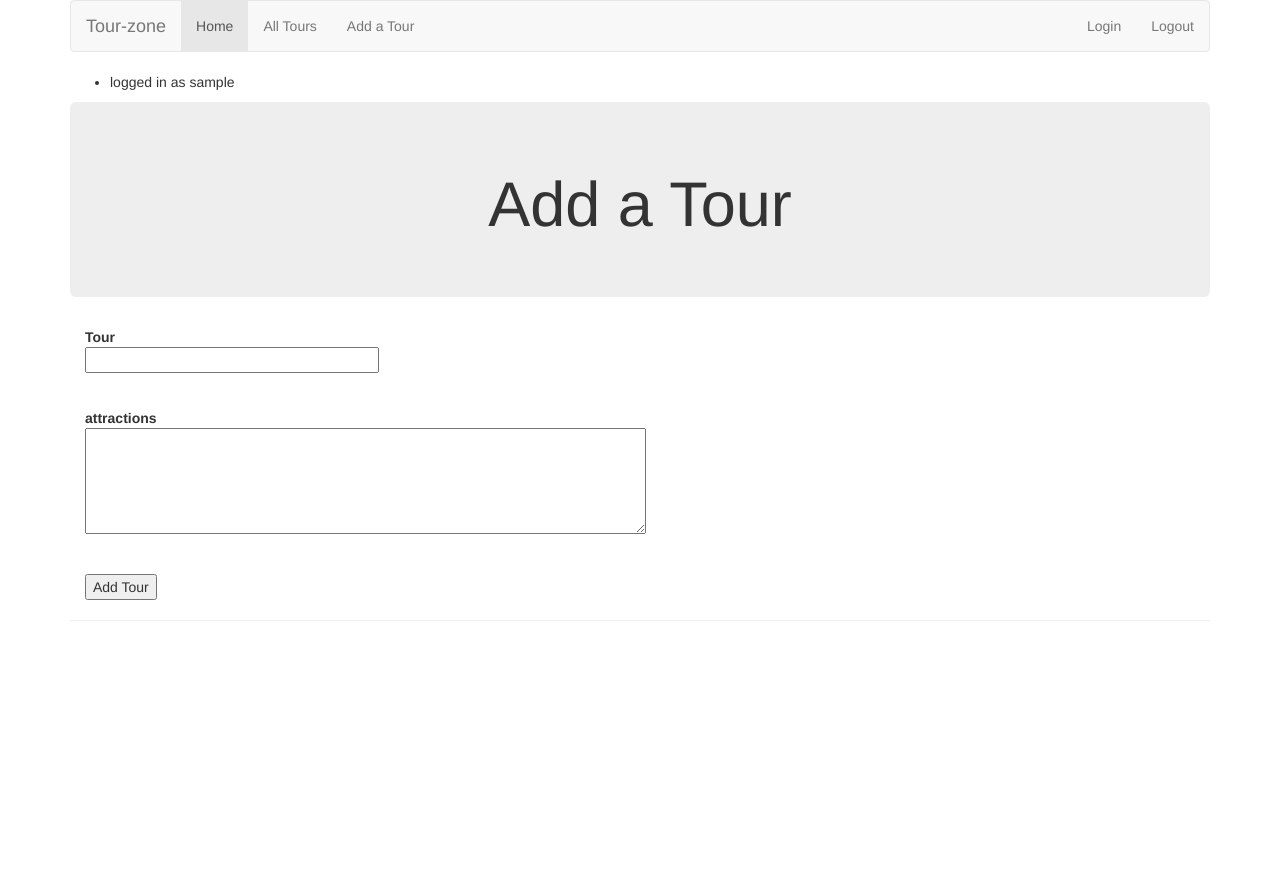
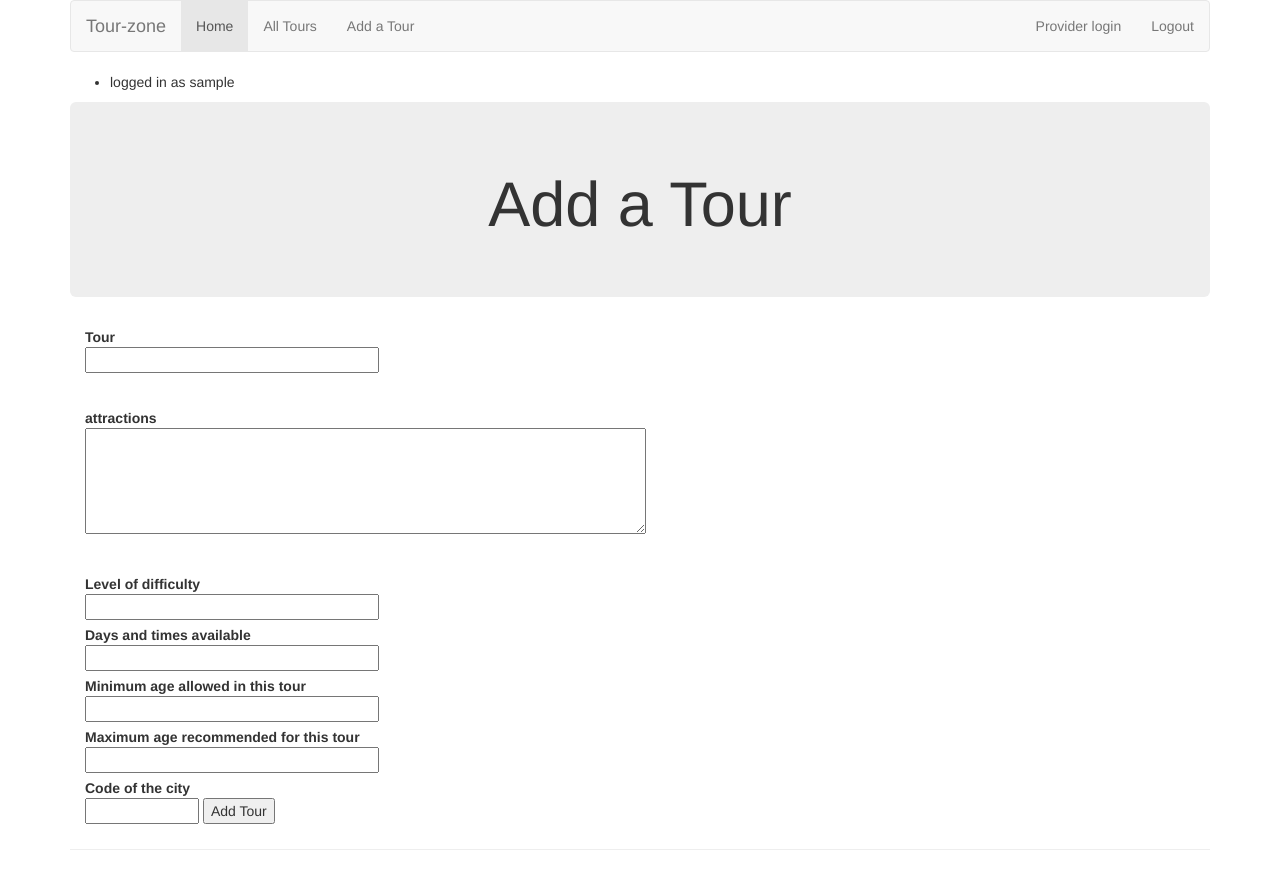
Before and after one commit to karlajagan/tour-zone, a Flask app: page /newpost in a window 1280 px wide. Before the commit the page ends 621 px from the top, so only its background shows below. Run offline with Flask 2, Linux system fonts and the light colour scheme; the visitor is signed in with stand-in values (Sample User, id 1); some libraries are stand-ins or nearby versions.

Commit message:
added registration of provider, enter new tours

```diff
--- a/main.py
+++ b/main.py
@@ -9,36 +9,79 @@ app.config['SQLALCHEMY_DATABASE_URI'] = 'mysql+pymysql://tour-zone:tourzonepw@lo
 app.config['SQLALCHEMY_ECHO'] = True
 app.secret_key = 'fsfsdfsdfsd'
 
-#from model import db, Blog, User
+# from model import db, Blog, User
 
 db = SQLAlchemy(app)
+
 
 class Tour(db.Model):
 
     tour_id = db.Column(db.Integer, primary_key=True)
-    tour = db.Column(db.String(100))
+    tour = db.Column(db.String(100), nullable=False)
     attraction = db.Column(db.String(500))
+    difficulty_level = db.Column(db.Integer)
+    availability = db.Column(db.String(200))
+    min_age = db.Column(db.Integer)
+    max_age = db.Column(db.Integer)
     date_stamp = db.Column(db.DateTime)
     provider_id = db.Column(db.Integer, db.ForeignKey('provider.id'))
+    city_id = db.Column(db.Integer, db.ForeignKey('city.id'))
 
-    def __init__(self, tour, attraction, date_stamp, provider):
+    def __init__(self, tour, attraction, difficulty_level, availability,
+                 min_age, max_age, date_stamp, provider, city):
         self.tour = tour
         self.attraction = attraction
+        self.difficulty_level = difficulty_level
+        self.availability = availability
+        self.min_age = min_age
+        self.max_age = max_age
         self.date_stamp = date_stamp
         self.provider = provider
+        self.city = city
+
 
 class Provider(db.Model):
 
     id = db.Column(db.Integer, primary_key=True)
-    username = db.Column(db.String(100), unique=True)
+    name = db.Column(db.String(50), nullable=False)
+    last_name = db.Column(db.String(50), nullable=False)
+    username = db.Column(db.String(50), unique=True)
     email = db.Column(db.String(100), unique=True)
-    password = db.Column(db.String(100))
+    password = db.Column(db.String(100), nullable=False)
+    primary_phone = db.Column(db.Integer, nullable=False)
+    street_address = db.Column(db.String(100), nullable=False)
+    driver_license = db.Column(db.String(50))
+    city_id = db.Column(db.Integer, db.ForeignKey('city.id'))
     tours = db.relationship('Tour', backref='provider')
 
-    def __init__(self, username, email, password):
+    def __init__(self, name, last_name,
+                 username, email, password, primary_phone,
+                 street_address, driver_license, city):
+        self.name = name
+        self.last_name = last_name
         self.username = username
         self.email = email
         self.password = password
+        self.primary_phone = primary_phone
+        self.street_address = street_address
+        self.driver_license = driver_license
+        self.city = city
+
+
+class City(db.Model):
+
+    id = db.Column(db.Integer, primary_key=True)
+    name = db.Column(db.String(100))
+    state = db.Column(db.String(60))
+    country = db.Column(db.String(60))
+    tours = db.relationship('Tour', backref='city')
+    providers = db.relationship('Provider', backref='city')
+
+    def __init__(self, name, state, country):
+        self.name = name
+        self.state = state
+        self.country = country
+
 
 def is_space(word):
     if ' ' in word:
@@ -46,18 +89,20 @@ def is_space(word):
     else:
         return False
 
-def validate_field(field,text):
+
+def validate_field(field, text):
     error = ""
     if field == "" and text != "Email ":
-        error = text+"must not be empty"
+        error = text + "must not be empty"
     elif is_space(field):
-        error = text+"should not contain spaces"
+        error = text + "should not contain spaces"
         field = ""
     else:
         if len(field) <= 3 or len(field) >= 40:
-            error = text+"must have between 3 and 40 characters"
+            error = text + "must have between 3 and 40 characters"
             field = ""
-    return error, field
+    return error
+
 
 def validate_email_re(field):
     pattern = re.compile(r"(^[a-zA-Z0-9_.+-]+@[a-zA-Z0-9-]+\.[a-zA-Z0-9-.]+$)")
@@ -66,11 +111,13 @@ def validate_email_re(field):
     else:
         return "email not valid"
 
+
 @app.before_request
 def require_login():
     allowed_routes = ['login', 'register', 'index', 'tour_list']
     if request.endpoint not in allowed_routes and 'username' not in session:
         return redirect('/login')
+
 
 @app.route('/login', methods=['POST', 'GET'])
 def login():
@@ -87,7 +134,8 @@ def login():
     if session.get('username') is not None:
         del session['username']
 
-    return render_template('login.html', title = "Provider Login" )
+    return render_template('login.html', title = "Provider Login")
+
 
 @app.route('/register', methods=['POST', 'GET'])
 def register():
@@ -95,25 +143,41 @@ def register():
         del session['username']
     if request.method == 'POST':
 
+        name = request.form['name']
+        last_name = request.form['last_name']
         username = request.form['username']
         email = request.form['email']
         password = request.form['password']
         verify = request.form['verify']
+        primary_phone = request.form['primary_phone']
+        street_address = request.form['street_address']
+        driver_license = request.form['driver_license']
+        city_id = request.form['city_id']
 
+        name_error = ''
+        last_name_error = ''
         username_error = ''
         password_error = ''
         validate_error = ''
         email_error = ''
+        primary_phone_error = ''
+        street_address_error = ''
+        driver_license_error = ''
+        # city_id_error = ''
 
         existing_provider = Provider.query.filter_by(username=username).first()
 
         if not existing_provider:
 
-            username_error, username = validate_field(username,"Username ")
-
-            password_error, password = validate_field(password,"Password ")
-
-            validate_error, val_password = validate_field(verify,"Password ")
+            name_error = validate_field(name,"Name ")
+            last_name_error = validate_field(last_name,"Last Name")
+            username_error = validate_field(username,"Username ")
+            password_error = validate_field(password,"Password ")
+            validate_error = validate_field(verify,"Password ")
+            primary_phone_error = validate_field(primary_phone,"Primary phone")
+            # TODO change validation of city
+            # city = "ciudad"
+            # city_id_error = validate_field(city,'City ')
 
             if verify != password:
                 validate_error = "The passwords are not matching"
@@ -121,28 +185,42 @@ def register():
                 verify = ""
 
             if email != '':
-                email_error, email = validate_field(email,"Email ")
+                email_error = validate_field(email,"Email ")
                 if email_error == "":
                     email_error = validate_email_re(email)
                     if email_error != "":
                         email = ""
             if not username_error and not password_error and \
-                not validate_error and not email_error:
-                new_provider = Provider(username,email,password)
+               not validate_error and not email_error:
+                primary_phone = int(primary_phone)
+                city_id = int(city_id)
+                city = City.query.filter_by(id=city_id).first()
+
+                new_provider = Provider(name,last_name, username,
+                    email, password, primary_phone, street_address,
+                    driver_license, city)
                 db.session.add(new_provider)
                 db.session.commit()
                 password = ""
-                val_password = ""
+                # befor verify was val_password
+                verify = ""
                 # session['username'] = username
                 return redirect('/login')
             else:
                 return render_template('register.html',
-                    title="Register", username_error = username_error,
+                    title="Register", name_error = name_error,
+                    last_name_error = last_name_error,
+                    username_error = username_error,
                     password_error =password_error,
                     validate_error=validate_error,
-                    email_error=email_error, username = username,
+                    email_error=email_error,
+                    primary_phone_error = primary_phone_error,
+                    street_address_error = street_address_error,
+                    driver_license_error = driver_license_error,
+                    username = username,
                     password = "", verify = "",
                     email = email)
+# city_id_error = "",
 
         else:
             return '<h1>Duplicate Provider </h1>'
@@ -155,10 +233,12 @@ def register():
                     password = '', verify = '',
                     email = '')
 
+
 @app.route('/logout')
 def logout():
     del session['username']
     return redirect('/')
+
 
 @app.route("/", methods=['GET'])
 def index():
@@ -166,12 +246,13 @@ def index():
         flash('logged in as '+session['username'])
     else:
         flash('not logged in')
-    providers = Provider.query.all()
-    return render_template("display_providers.html", title = "Providers", providers=providers)
+    tours = Tour.query.all()
+    return render_template("display_tours.html", title = "all Tours", tours=tours)
+
 
 @app.route('/tour', methods=['GET', 'POST'])
-def blog_list():
-    #add all the blogs from a specific author
+def tour_list():
+    # add all the blogs from a specific author
     tour_id = request.args.get('tour_id', '')
 
     username = ''
@@ -204,16 +285,27 @@ def blog_list():
 def add_tour():
     flash('logged in as '+session['username'])
     return render_template('add-a-tour.html', title="Add a Tour",
-        tour="" , attraction="" , tour_error="" , attraction_error="")
+        tour="" , attraction="" , difficulty_level="", availability="",
+        min_age="" , max_age="" , date_stamp="" , Provider_id ="",
+        city_id = "", tour_error="" , attraction_error="")
 
 
 @app.route('/newpost', methods=['POST'])
 def added_tour():
 
     provider = Provider.query.filter_by(username=session['username']).first()
+    city = City.query.filter_by()
     date_stamp = datetime.datetime.now()
     tour = request.form['tour']
     attraction = request.form['attraction']
+    difficulty_level = request.form['difficulty_level']
+    availability = request.form['availability']
+    min_age = request.form['min_age']
+    min_age = int(min_age)
+    max_age = request.form['max_age']
+    max_age = int(max_age)
+    city_id = int(request.form['city_id'])
+    city = City.query.filter_by(id=city_id).first()
     tour_error = ""
     attraction_error = ""
     if tour == "" or attraction == "":
@@ -222,15 +314,21 @@ def added_tour():
         if attraction == "":
             attraction_error = "Please fill in the attractions covered"
         return render_template('add-a-tour.html',title="Add a Tour",
-            tour = tour, attraction = attraction, tour_error = tour_error,
-            attraction_error = attraction_error )
+            tour = tour, attraction = attraction, difficulty_level = difficulty_level,
+            availability = availability, min_age = min_age, max_age = max_age,
+            city_id = city_id,
+            tour_error = tour_error,
+            attraction_error = attraction_error)
 
     else:
-        new_tour = Tour(tour, attraction, date_stamp, provider)
+
+        new_tour = Tour(tour, attraction, difficulty_level, availability,
+            min_age, max_age, date_stamp, provider, city)
         db.session.add(new_tour)
         db.session.commit()
 
         return redirect('/tour?tour_id='+str(new_tour.tour_id))
 
+
 if __name__ == '__main__':
     app.run()
--- a/model.py
+++ b/model.py
@@ -3,6 +3,7 @@ from __main__ import app
 from flask_sqlalchemy import SQLAlchemy
 
 db = SQLAlchemy(app)
+
 
 class Blog(db.Model):
 
@@ -18,6 +19,7 @@ class Blog(db.Model):
         self.date_stamp = date_stamp
         self.owner = owner
 
+
 class User(db.Model):
 
     id = db.Column(db.Integer, primary_key=True)
--- a/templates/add-a-tour.html
+++ b/templates/add-a-tour.html
@@ -19,6 +19,31 @@
         </label>
         <p class="error">{{attraction_error}}</p>
         <br>
+        <label>
+            Level of difficulty <br>
+            <input type="text" name='difficulty_level' size="30" class="main" value="{{difficulty_level}}"/>
+        </label>
+        <!--<p class="error">{{tour_error}}</p>-->
+        <br>
+        <label>
+            Days and times available <br>
+            <input type="text" name='availability' size="30" class="main" value="{{availability}}"/>
+        </label>
+        <br>
+        <label>
+            Minimum age allowed in this tour <br>
+            <input type="text" name='min_age' size="30" class="main" value="{{min_age}}"/>
+        </label>
+        <br>
+        <label>
+            Maximum age recommended for this tour <br>
+            <input type="text" name='max_age' size="30" class="main" value="{{max_age}}"/>
+        </label>
+        <br>
+        <label>
+            Code of the city <br>
+            <input type="text" name='city_id' size="10" class="main" value="{{city_id}}"/>
+        </label>
         <input type="submit" value='Add Tour' />
         </div>
     </form>
--- a/templates/base.html
+++ b/templates/base.html
@@ -13,15 +13,15 @@
         <nav class="navbar navbar-default">
                 <div class="container-fluid">
                   <div class="navbar-header">
-                    <a class="navbar-brand" href="/">Tour-zone</a>
+                    <a class="navbar-brand" href="/tour">Tour-zone</a>
                   </div>
                   <ul class="nav navbar-nav">
-                    <li class="active"><a href="/">Home</a></li>
+                    <li class="active"><a href="/tour">Home</a></li>
                     <li><a href="/tour">All Tours</a></li>
                     <li><a href="/newpost">Add a Tour</a></li>
                 </ul>
                 <ul class="nav navbar-nav navbar-right">
-                    <li><a href="/login">Login</a></li>
+                    <li><a href="/login">Provider login</a></li>
                     <li><a href="/logout">Logout</a></li>
                   </ul>
             </div>
```
Also changed, not shown: templates/register.html (+30 -1 lines).
